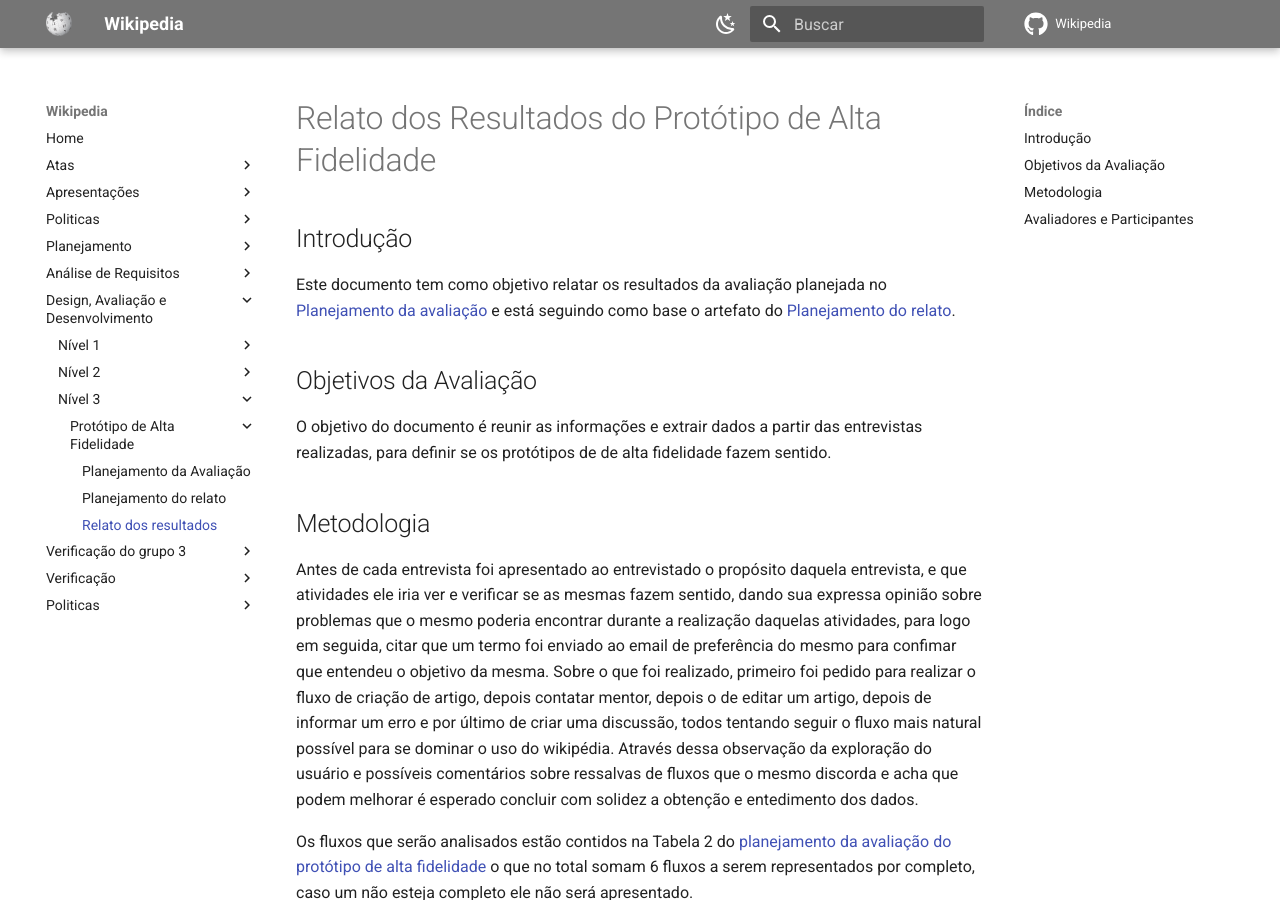
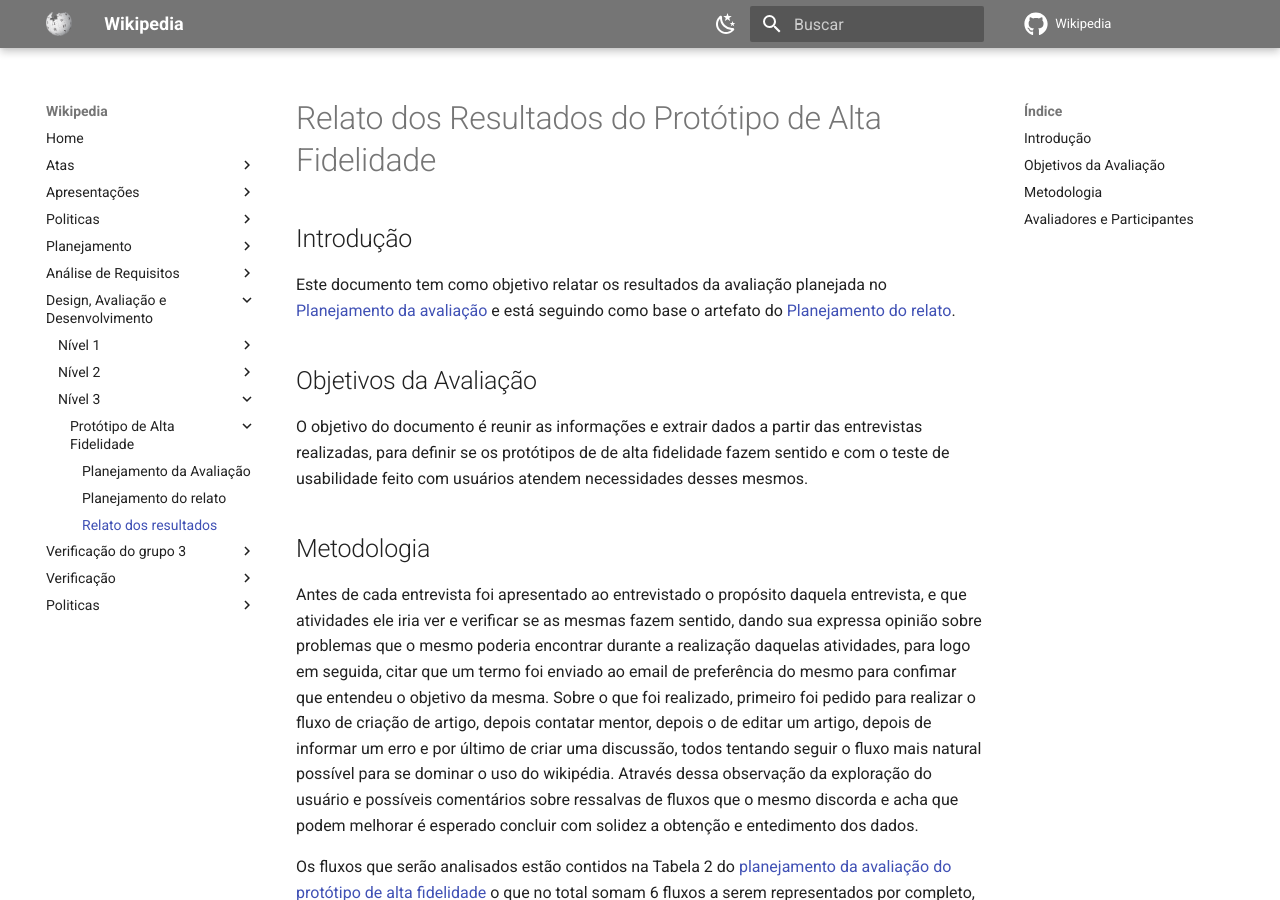
Before and after one commit to Interacao-Humano-Computador/2023.1-Wikipedia, an MkDocs documentation site: the page built from docs/design-avaliacao-desenvolvimento/nivel3/prototipoAltaFidelidade/relatoPrototipoAltaFidelidade.md, in a window 1280 px wide and 900 px high. Built offline with MkDocs 1.6.1 and Material for MkDocs 9.7.7, drawn with Linux system fonts in a browser that asks for light colours; comment, search, counter and statistics services are not loaded.

Commit message:
Objetivo do prototipo
Co-authored-by: SamuelGSouza <samuelgomes318@gmail.com>

```diff
--- a/docs/design-avaliacao-desenvolvimento/nivel3/prototipoAltaFidelidade/relatoPrototipoAltaFidelidade.md
+++ b/docs/design-avaliacao-desenvolvimento/nivel3/prototipoAltaFidelidade/relatoPrototipoAltaFidelidade.md
@@ -6,7 +6,7 @@
 
 ## Objetivos da Avaliação
 
-O objetivo do documento é reunir as informações e extrair dados a partir das entrevistas realizadas, para definir se os protótipos de de alta fidelidade fazem sentido.
+O objetivo do documento é reunir as informações e extrair dados a partir das entrevistas realizadas, para definir se os protótipos de de alta fidelidade fazem sentido e com o teste de usabilidade feito com usuários atendem necessidades desses mesmos.
 
 ## Metodologia
 
```
